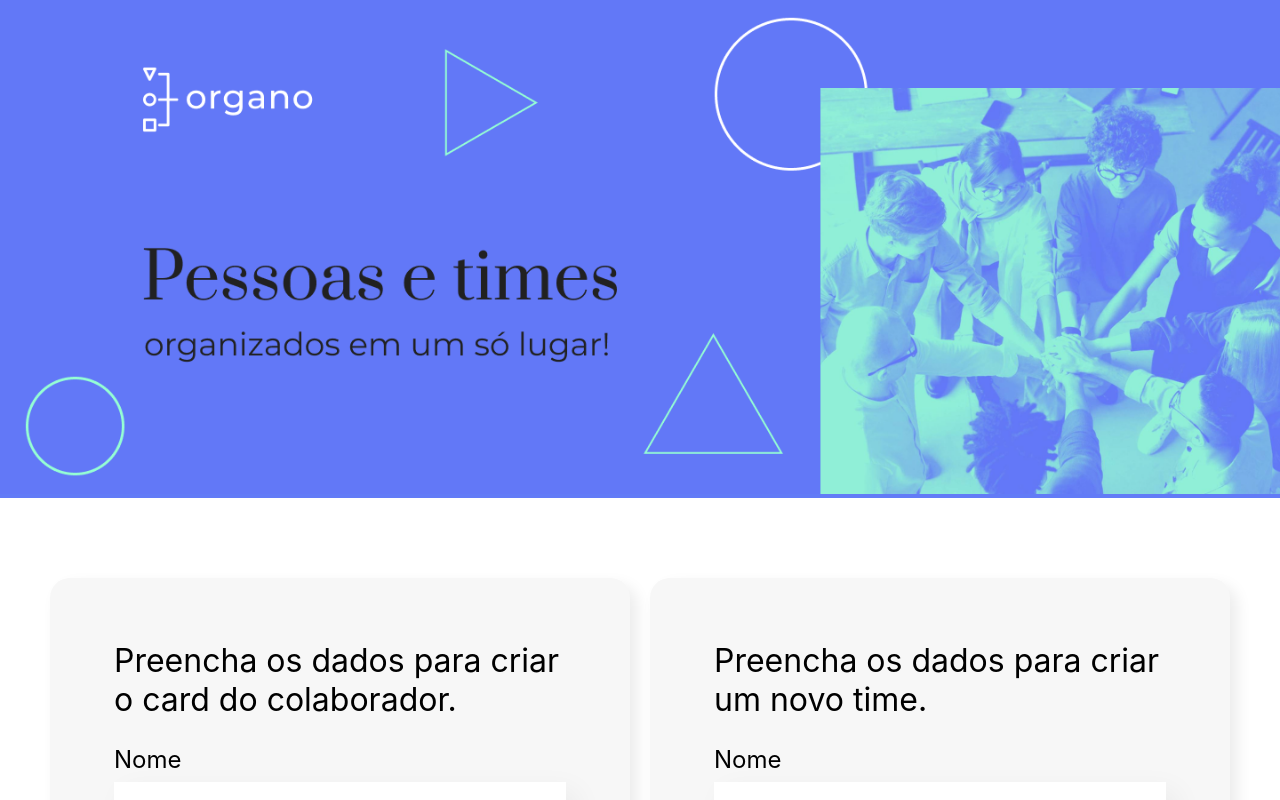
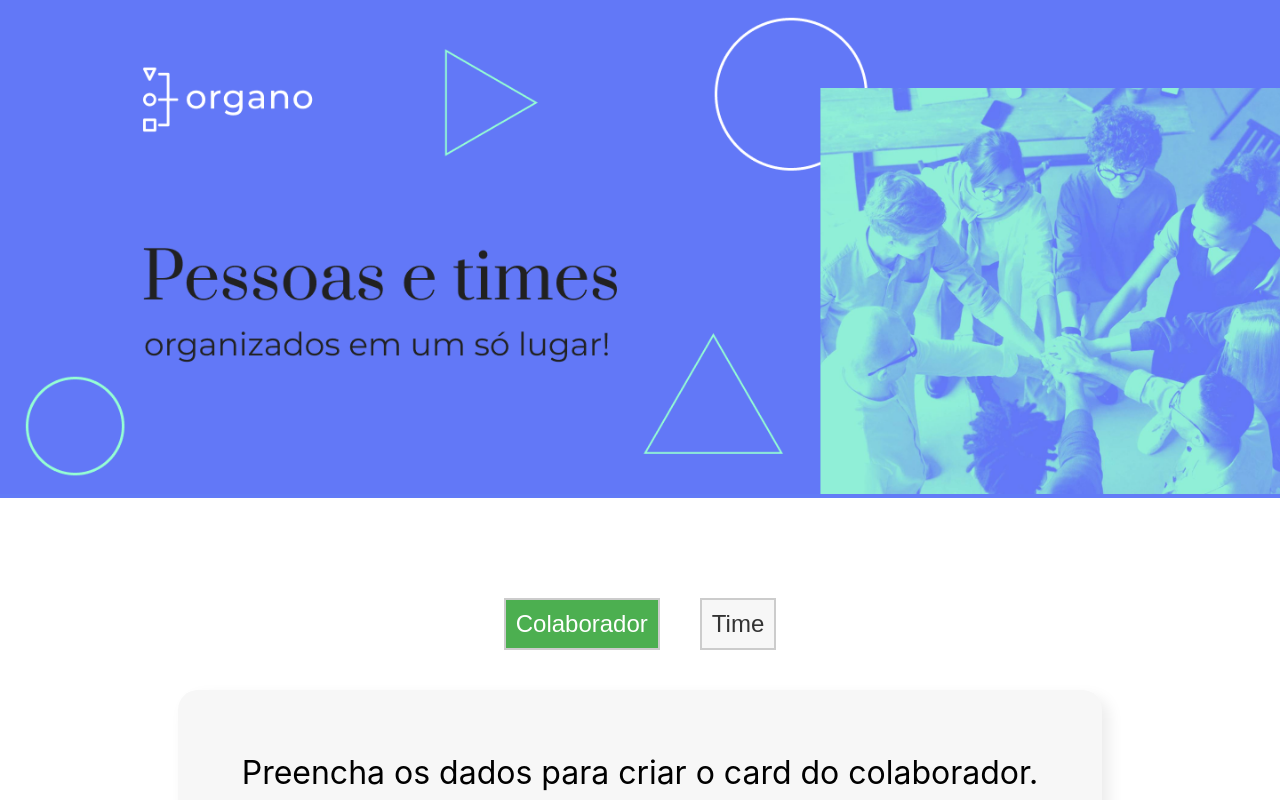
Before and after one commit to Linguini97/Organo-Semear, a React (Create React App) app: page / in a window 1280 px wide. Shown: the top 800 px of the page. Built offline with nearby package versions, Linux system fonts and the light colour scheme.

Commit message:
Alteração para escolher qual card deseja add

```diff
--- a/src/componentes/Formulario/Formulario.css
+++ b/src/componentes/Formulario/Formulario.css
@@ -1,9 +1,10 @@
 .formulario-container {
     display: flex;
+    flex-direction: column;
     gap: 20px;
-    flex-wrap: wrap;
     justify-content: center;
     margin: 80px 50px;
+    align-items: center;
 
 }
 .formulario-container .formulario {
@@ -17,3 +18,21 @@
     font-weight: 400;
     font-size: 32px;
 }
+.opcao-formulario {
+    border: 2px solid #ccc;
+    background-color: #f7f7f7;
+    color: #333;
+    font-size: 24px;
+    font-weight: 400;
+    padding: 10px;
+    cursor: pointer;
+    transition: background-color 0.2s ease-in-out;
+    margin: 20px;
+}
+.opcao-formulario:hover {
+    background-color: #ebebeb;
+}
+.opcao-formulario.selecionada {
+    background-color: #4caf50;
+    color: #fff;
+}
--- a/src/componentes/Formulario/index.js
+++ b/src/componentes/Formulario/index.js
@@ -6,6 +6,7 @@ import './Formulario.css'
 
 const Formulario = ({ aoCadastrar, times, aoCriarTime }) => {
 
+    const [opcaoSelecionada , setOpcaoSelecionada] = useState('colaborador')
     const [nome, setNome] = useState('')
     const [cargo, setCargo] = useState('')
     const [email, setEmail] = useState('')
@@ -30,10 +31,23 @@ const Formulario = ({ aoCadastrar, times, aoCriarTime }) => {
         setImagem('')
         setTime('')
 
+    };
+    const aoSelecionarOpcao = (opcao) =>{
+        setOpcaoSelecionada(opcao);
     }
 
     return (
         <section className="formulario-container">
+            <div className='opcoes-formulario'>
+                <button className={`opcao-formulario ${opcaoSelecionada === 'colaborador' ? 'selecionada' : ''}`}
+                onClick={() => aoSelecionarOpcao('colaborador')}>Colaborador</button>
+                <button className={`opcao-formulario ${opcaoSelecionada ==='time' ? 'selecionada':''}`}
+                onClick={() => aoSelecionarOpcao('time')}
+                >
+                Time
+                </button>
+            </div>
+            {opcaoSelecionada === 'colaborador' &&(
             <form className="formulario" onSubmit={aoSubmeter}>
                 <h2>Preencha os dados para criar o card do colaborador.</h2>
                 <CampoTexto
@@ -67,6 +81,8 @@ const Formulario = ({ aoCadastrar, times, aoCriarTime }) => {
                     aoAlterado={valor => setTime(valor)}/>
                 <Botao texto='Criar card' />
             </form>
+            )}
+            {opcaoSelecionada === 'time' &&(
             <form className="formulario" onSubmit={(evento) => {
                 evento.preventDefault()
                 aoCriarTime({ nome: nomeTime, cor: corTime })
@@ -88,6 +104,7 @@ const Formulario = ({ aoCadastrar, times, aoCriarTime }) => {
                     aoAlterado={valor => setCorTime(valor)}/>
                 <Botao texto='Criar Time' />
             </form>
+            )}
         </section>
     )
 }
```
